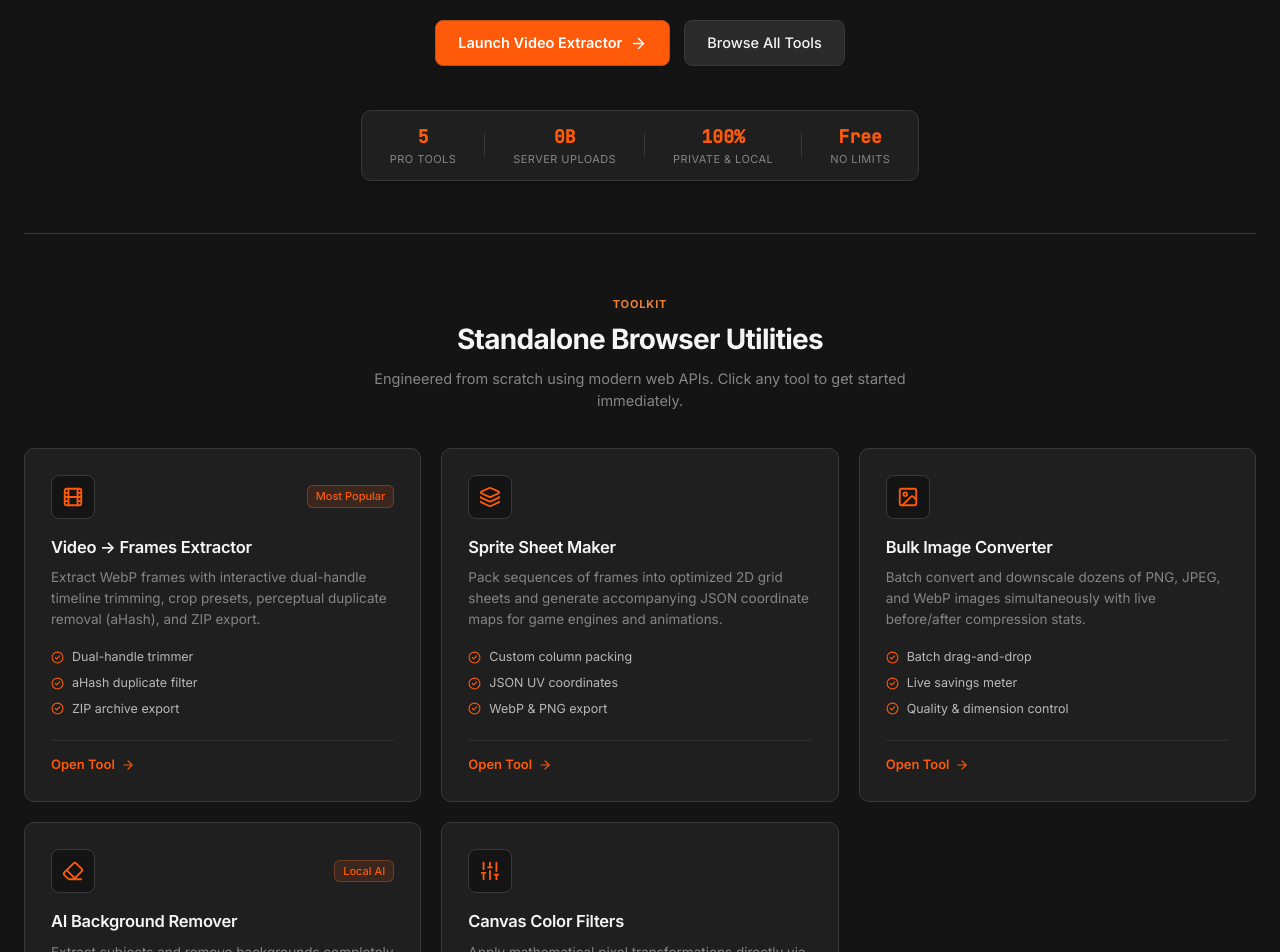
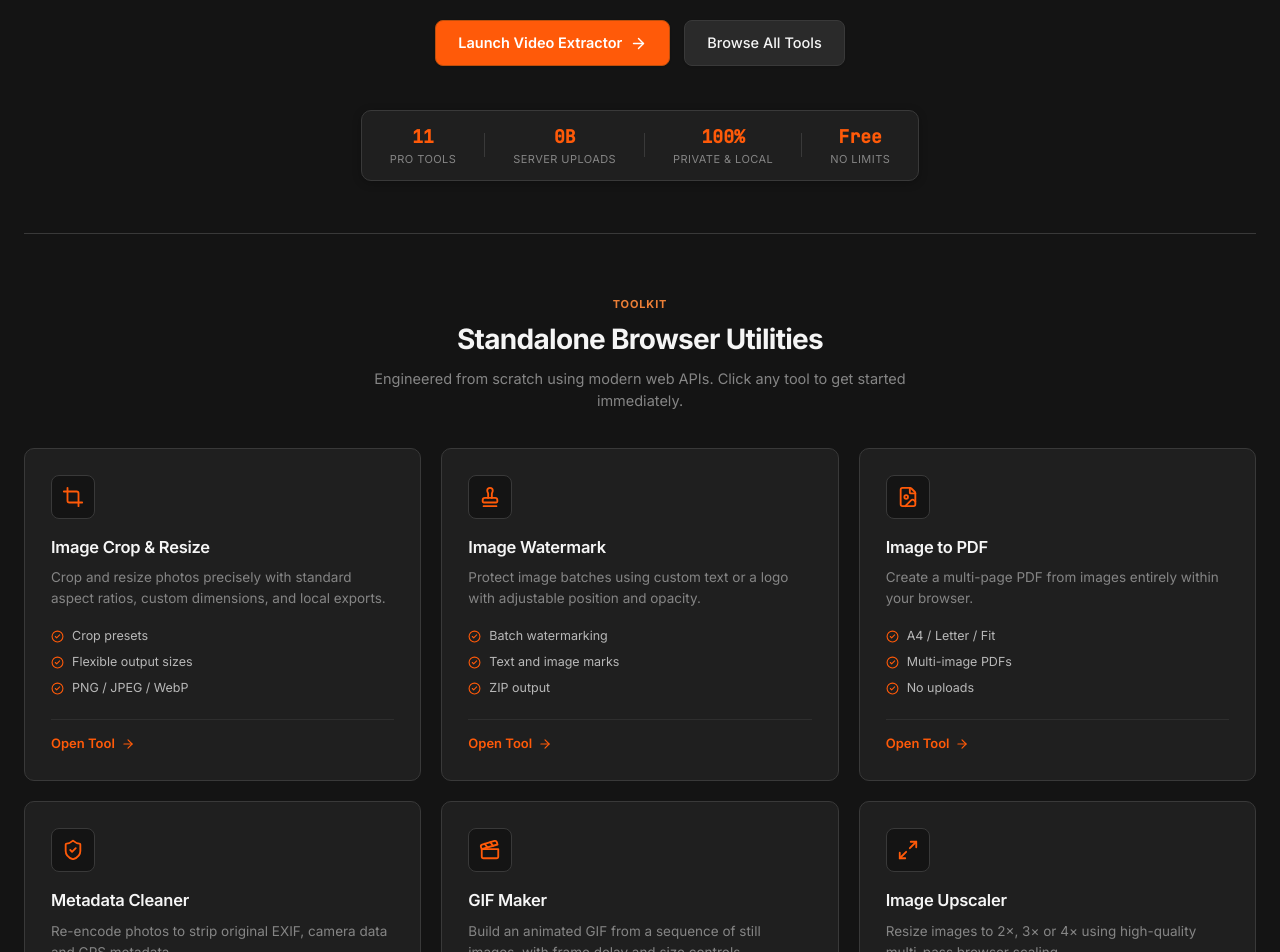
Before and after one commit to kaveethmanodhya/Media-Tools, a Next.js app: page / in a window 1280 px wide. Shown: the part 380-1332 px from the top of the page. Built offline with nearby package versions, Linux system fonts and the light colour scheme; no server answers.

Commit message:
Show six new tools in MediaTools homepage

```diff
--- a/src/app/page.tsx
+++ b/src/app/page.tsx
@@ -13,6 +13,12 @@ import {
   CheckCircle2,
   Lock,
   Sparkles,
+  Crop,
+  Stamp,
+  FileImage,
+  ShieldCheck,
+  Clapperboard,
+  Maximize2,
 } from "lucide-react";
 
 export const metadata: Metadata = {
@@ -22,6 +28,13 @@ export const metadata: Metadata = {
 };
 
 const tools = [
+  { href: "/crop-resize", title: "Image Crop & Resize", icon: Crop, desc: "Crop and resize photos precisely with standard aspect ratios, custom dimensions, and local exports.", badge: null, features: ["Crop presets", "Flexible output sizes", "PNG / JPEG / WebP"] },
+  { href: "/watermark", title: "Image Watermark", icon: Stamp, desc: "Protect image batches using custom text or a logo with adjustable position and opacity.", badge: null, features: ["Batch watermarking", "Text and image marks", "ZIP output"] },
+  { href: "/image-to-pdf", title: "Image to PDF", icon: FileImage, desc: "Create a multi-page PDF from images entirely within your browser.", badge: null, features: ["A4 / Letter / Fit", "Multi-image PDFs", "No uploads"] },
+  { href: "/metadata-cleaner", title: "Metadata Cleaner", icon: ShieldCheck, desc: "Re-encode photos to strip original EXIF, camera data and GPS metadata.", badge: null, features: ["Privacy focused", "Batch processing", "Re-encode locally"] },
+  { href: "/gif-maker", title: "GIF Maker", icon: Clapperboard, desc: "Build an animated GIF from a sequence of still images, with frame delay and size controls.", badge: null, features: ["Looping animations", "Timing controls", "Local GIF encoder"] },
+  { href: "/upscaler", title: "Image Upscaler", icon: Maximize2, desc: "Resize images to 2×, 3× or 4× using high-quality multi-pass browser scaling.", badge: null, features: ["2× to 4× scaling", "Quality interpolation", "No server required"] },
+
   {
     href: "/video-extractor",
     title: "Video → Frames Extractor",
@@ -136,7 +149,7 @@ export default function HomePage() {
         {/* Quick Stats Banner */}
         <div className="hero-stats-strip">
           <div className="stat-pill">
-            <span className="stat-num">5</span>
+            <span className="stat-num">11</span>
             <span className="stat-label-text">Pro Tools</span>
           </div>
           <div className="stat-pill-divider" />
```
